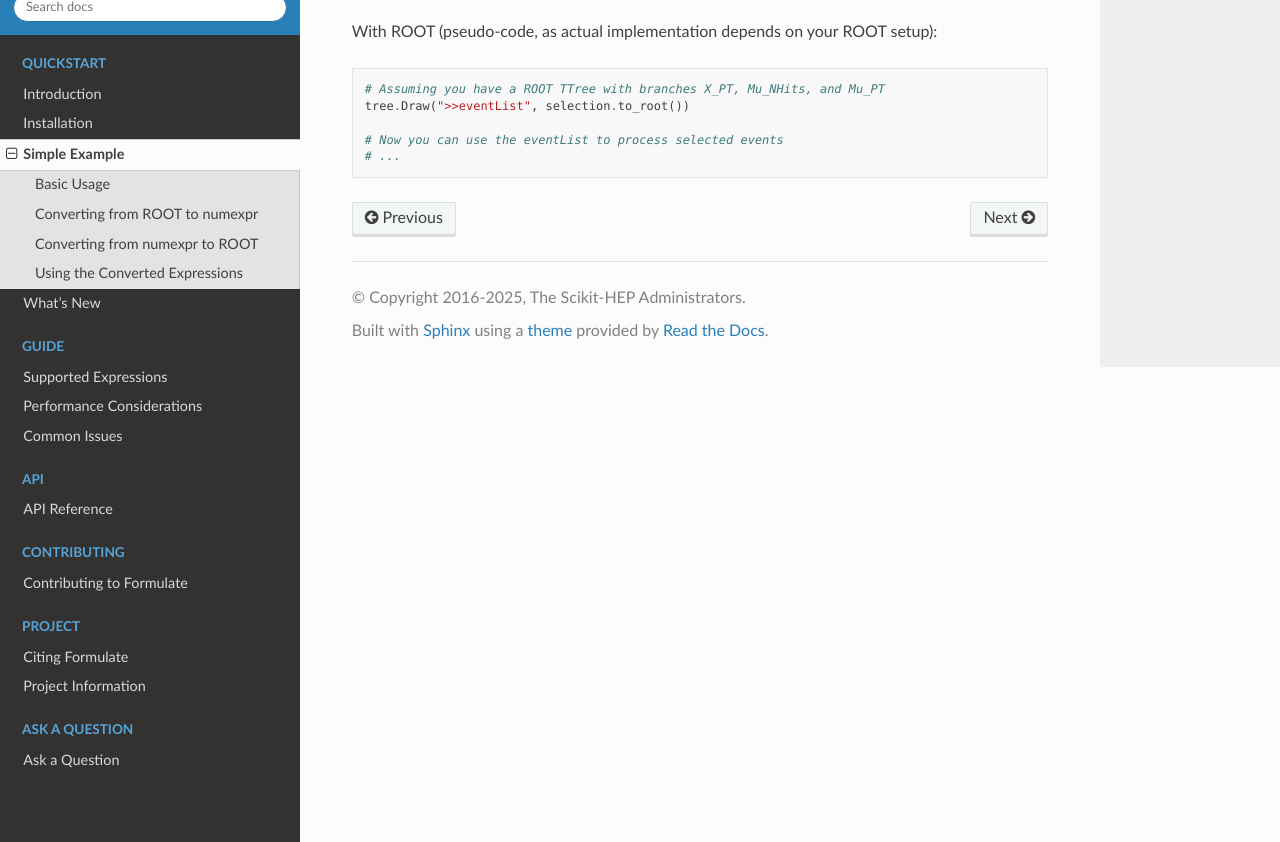
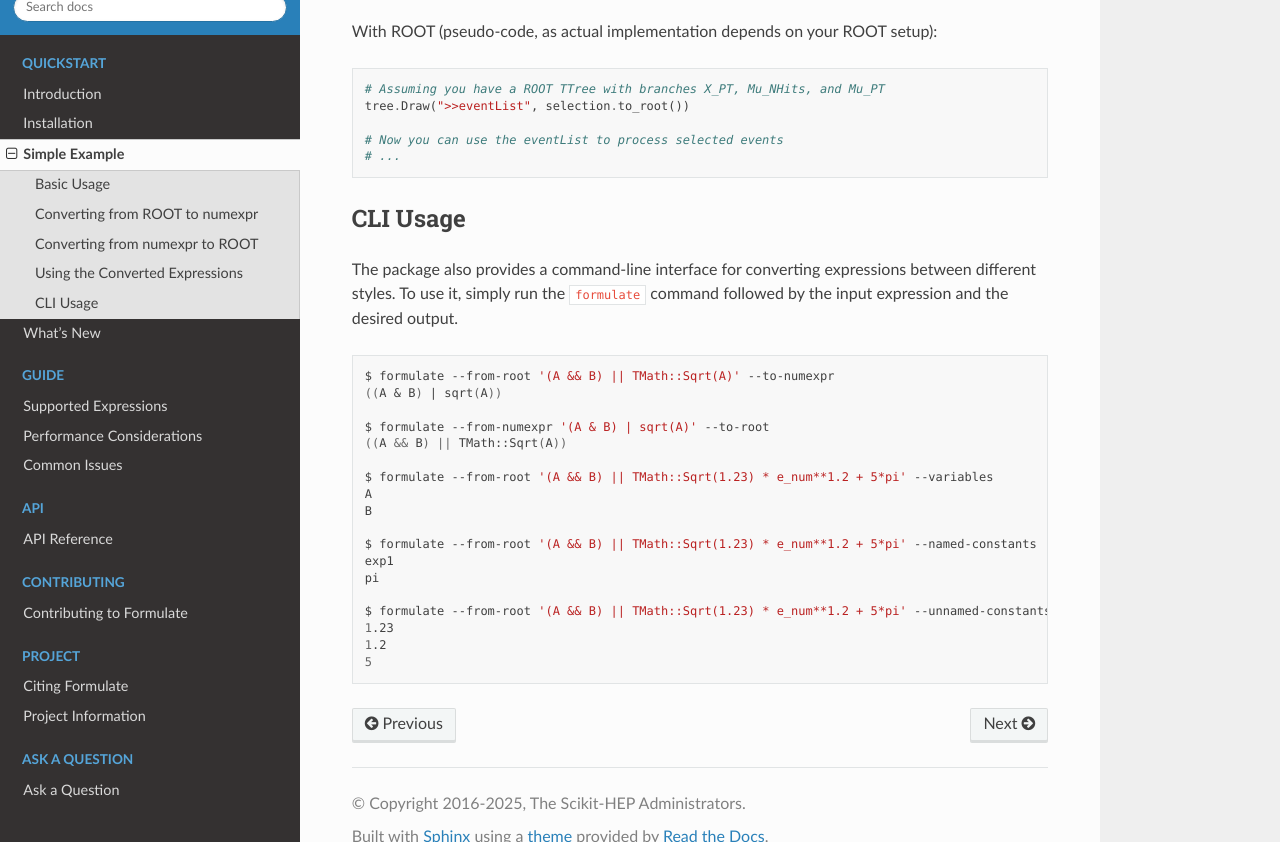
Before and after one commit to scikit-hep/formulate, a Sphinx documentation site: the page built from docs/quickstart/example.rst, in a window 1280 px wide and 900 px high, scrolled down 1461 px, cut to the strip 58-900 px from the top of the window. Built offline with Sphinx 7.4.7 and the Read the Docs theme 3.1.0, drawn with Linux system fonts in a browser that asks for light colours.

Commit message:
Added cli usage to readme and docs

```diff
--- a/docs/quickstart/example.rst
+++ b/docs/quickstart/example.rst
@@ -92,3 +92,29 @@ With ROOT (pseudo-code, as actual implementation depends on your ROOT setup):
 
     # Now you can use the eventList to process selected events
     # ...
+
+CLI Usage
+--------------------------------------------------------------
+
+The package also provides a command-line interface for converting expressions between different styles. To use it, simply run the ``formulate`` command followed by the input expression and the desired output.
+
+.. code-block:: bash
+
+    $ formulate --from-root '(A && B) || TMath::Sqrt(A)' --to-numexpr
+    ((A & B) | sqrt(A))
+
+    $ formulate --from-numexpr '(A & B) | sqrt(A)' --to-root
+    ((A && B) || TMath::Sqrt(A))
+
+    $ formulate --from-root '(A && B) || TMath::Sqrt(1.23) * e_num**1.2 + 5*pi' --variables
+    A
+    B
+
+    $ formulate --from-root '(A && B) || TMath::Sqrt(1.23) * e_num**1.2 + 5*pi' --named-constants
+    exp1
+    pi
+
+    $ formulate --from-root '(A && B) || TMath::Sqrt(1.23) * e_num**1.2 + 5*pi' --unnamed-constants
+    1.23
+    1.2
+    5
```
Also changed, not shown: README.md (+25 -0 lines).
